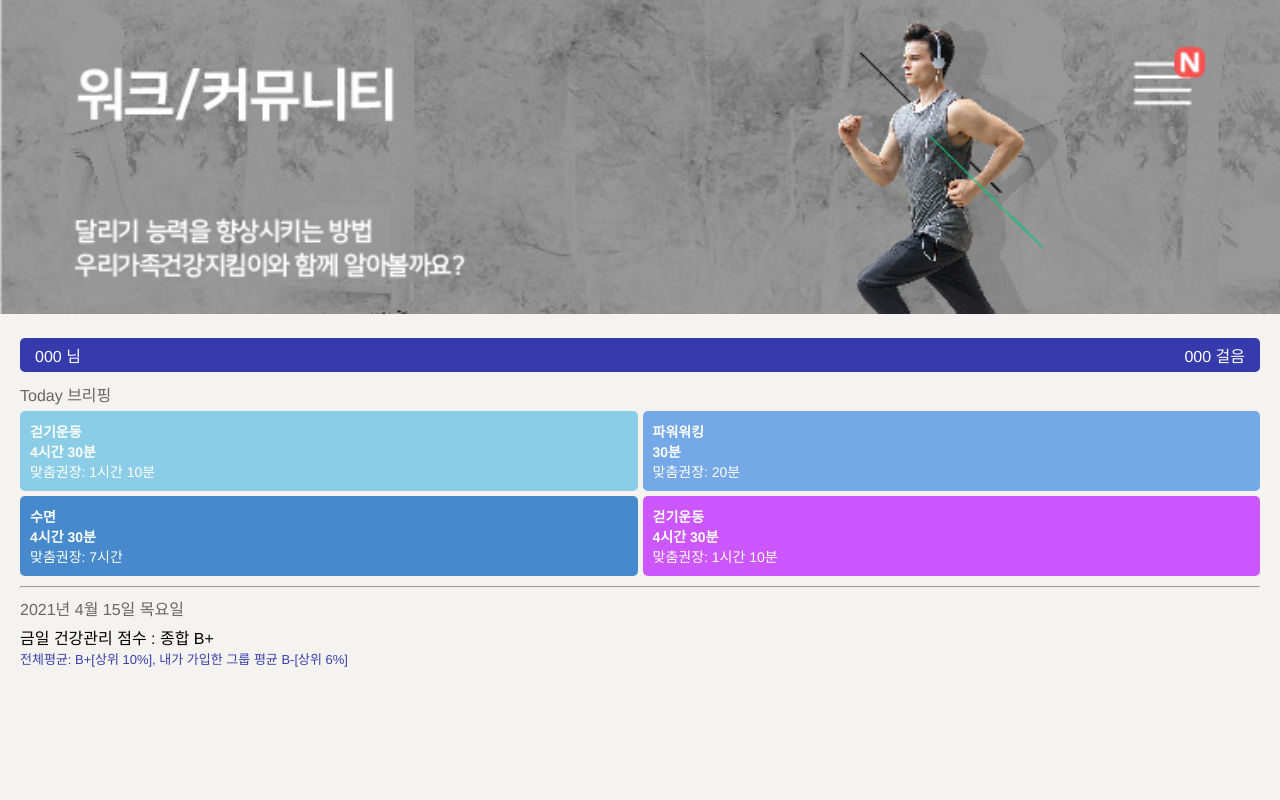
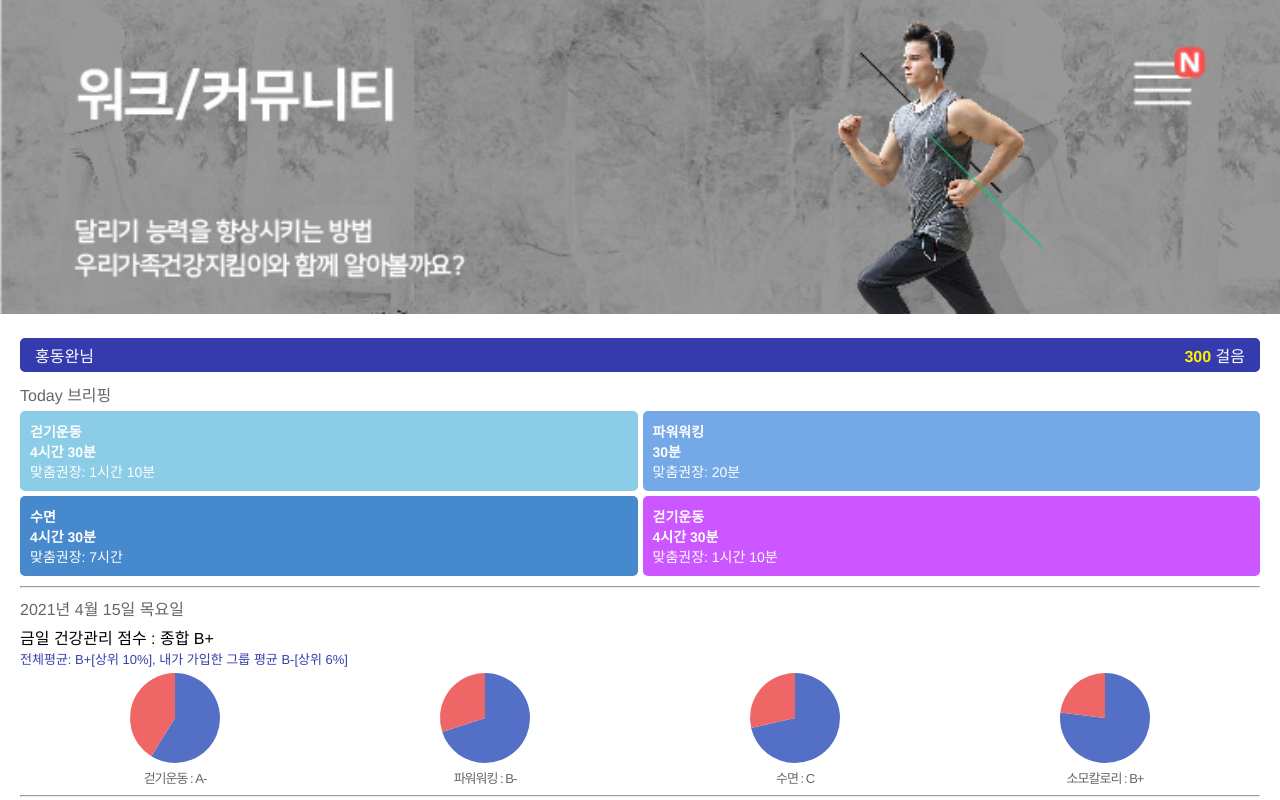
Before and after one commit to yechan0318/VueHealth, a Vue app: page /walk in a window 1280 px wide. Shown: the top 800 px of the page. Built offline with nearby package versions, Linux system fonts and the light colour scheme.

Commit message:
Added chart

```diff
--- a/package.json
+++ b/package.json
@@ -10,8 +10,10 @@
   "dependencies": {
     "axios": "^0.21.1",
     "core-js": "^3.6.5",
+    "echarts": "^5.0.2",
     "element-plus": "^1.0.2-beta.36",
     "vue": "^3.0.0",
+    "vue-echarts": "^6.0.0-rc.4",
     "vue-router": "^4.0.6",
     "vuex": "^3.6.2"
   },
--- a/public/index.html
+++ b/public/index.html
@@ -11,7 +11,7 @@
   </title>
 </head>
 
-<body style="background-color: #F4F3F0; margin:0">
+<body style="margin:0">
   <noscript>
     <strong>We're sorry but <%= htmlWebpackPlugin.options.title %> doesn't work properly without JavaScript enabled.
         Please enable it to continue.</strong>
--- /dev/null
+++ b/src/chart/Line.vue
@@ -0,0 +1,97 @@
+<template>
+  <v-chart class="chart" :option="option" />
+</template>
+
+<script>
+import { use } from "echarts/core";
+import { CanvasRenderer } from "echarts/renderers";
+import { LineChart } from "echarts/charts";
+import {
+  TitleComponent,
+  ToolboxComponent,
+  TooltipComponent,
+  GridComponent,
+  LegendComponent,
+} from "echarts/components";
+import VChart from "vue-echarts";
+import { ref, defineComponent } from "vue";
+
+use([
+  CanvasRenderer,
+  LineChart,
+  TitleComponent,
+  ToolboxComponent,
+  TooltipComponent,
+  LegendComponent,
+  GridComponent,
+]);
+
+export default defineComponent({
+  name: "HelloWorld",
+  components: {
+    VChart,
+  },
+  setup: () => {
+    const option = ref({
+      tooltip: {
+        trigger: "axis",
+      },
+      legend: {
+        data: ["걸음수", "파워워킹", "수면시간", "소모칼로리"],
+      },
+      grid: {
+        left: "3%",
+        right: "4%",
+        bottom: "3%",
+        containLabel: true,
+      },
+      xAxis: {
+        type: "category",
+        boundaryGap: false,
+        data: [
+          "1달전",
+          "3월 18일",
+          "3월 23일",
+          "3월 28일",
+          "4월 3일",
+          "5일전",
+          "4월 13일",
+        ],
+      },
+      yAxis: {
+        type: "value",
+      },
+      series: [
+        {
+          name: "걸음수",
+          type: "line",
+          data: [120, 232, 101, 134, 90, 230, 210],
+        },
+        {
+          name: "파워워킹",
+          type: "line",
+          data: [220, 332, 191, 234, 290, 330, 310],
+        },
+        {
+          name: "수면시간",
+          type: "line",
+          data: [150, 132, 201, 154, 190, 330, 410],
+        },
+        {
+          name: "소모칼로리",
+          type: "line",
+          data: [320, 132, 301, 334, 390, 330, 320],
+        },
+      ],
+    });
+
+    return { option };
+  },
+});
+</script>
+
+<style scoped>
+.chart {
+  height: 200px;
+}
+</style>
--- /dev/null
+++ b/src/chart/Pie.vue
@@ -0,0 +1,81 @@
+<template>
+  <v-chart class="chart" :option="option" />
+</template>
+
+<script>
+import { use } from "echarts/core";
+import { CanvasRenderer } from "echarts/renderers";
+import { PieChart } from "echarts/charts";
+import {
+  TitleComponent,
+  TooltipComponent,
+  LegendComponent,
+} from "echarts/components";
+import VChart from "vue-echarts";
+import { ref, defineComponent } from "vue";
+
+use([
+  CanvasRenderer,
+  PieChart,
+  TitleComponent,
+  TooltipComponent,
+  LegendComponent,
+]);
+
+export default defineComponent({
+  name: "HelloWorld",
+  props: ["seriesData", "seriesName"],
+  components: {
+    VChart,
+  },
+  setup: (props) => {
+    const option = ref({
+      tooltip: {
+        trigger: "item",
+        formatter: "{a} <br/>{b} : {c} ({d}%)",
+      },
+      color: [
+        "#5470c6",
+        "#ee6666",
+        "#91cc75",
+        "#fac858",
+        "#73c0de",
+        "#3ba272",
+        "#fc8452",
+        "#9a60b4",
+        "#ea7ccc",
+      ],
+      series: [
+        {
+          name: props.seriesName,
+          type: "pie",
+          radius: "90%",
+          center: ["50%", "50%"],
+          data: props.seriesData,
+          label: {
+            show: false,
+          },
+          labelLine: {
+            show: false,
+          },
+          emphasis: {
+            itemStyle: {
+              shadowBlur: 10,
+              shadowOffsetX: 0,
+              shadowColor: "rgba(0, 0, 0, 0.5)",
+            },
+          },
+        },
+      ],
+    });
+
+    return { option };
+  },
+});
+</script>
+
+<style scoped>
+.chart {
+  height: 100px;
+}
+</style>
--- a/src/page/Home.vue
+++ b/src/page/Home.vue
@@ -1,5 +1,5 @@
 <template>
-  <el-container>
+  <el-container class="homepageWrap">
     <el-main>
       <Title />
       <Point />
@@ -24,4 +24,7 @@ export default {
 </script>
 
 <style>
+.homepageWrap {
+  background-color: #f4f3f0;
+}
 </style>
--- a/src/page/Walk.vue
+++ b/src/page/Walk.vue
@@ -1,11 +1,13 @@
 <template>
-  <div>
+  <div class="walkpageWrap">
     <img src="@/assets/walkBanner.jpeg" style="width: 100%" />
     <el-container>
       <el-main>
         <el-row class="infoWalk p-5">
-          <el-col :span="12" class="pl-10">000 님</el-col>
-          <el-col :span="12" class="text-right pr-10">000 걸음</el-col>
+          <el-col :span="12" class="pl-10">홍동완님</el-col>
+          <el-col :span="12" class="text-right pr-10"
+            ><span class="stepText">300</span> 걸음</el-col
+          >
         </el-row>
 
         <div class="my-10">
@@ -51,6 +53,56 @@
           <div class="explainText">
             전체평균: B+[상위 10%], 내가 가입한 그룹 평균 B-[상위 6%]
           </div>
+
+          <el-row :gutter="0">
+            <el-col :span="6"
+              ><Pie
+                seriesName="걷기운동"
+                :seriesData="[
+                  { value: 20, name: '달성중' },
+                  { value: 14, name: '목표치' },
+                ]"
+              />
+              <div class="pieChartTitle">걷기운동 : A-</div></el-col
+            >
+            <el-col :span="6"
+              ><Pie
+                seriesName="파워워킹"
+                :seriesData="[
+                  { value: 7000, name: '달성중' },
+                  { value: 3000, name: '목표치' },
+                ]"
+              />
+              <div class="pieChartTitle">파워워킹 : B-</div></el-col
+            >
+            <el-col :span="6"
+              ><Pie
+                seriesName="수면"
+                :seriesData="[
+                  { value: 5, name: '수면시간' },
+                  { value: 2, name: '부족한 수면시간' },
+                ]"
+              />
+              <div class="pieChartTitle">수면 : C</div></el-col
+            >
+            <el-col :span="6"
+              ><Pie
+                seriesName="소모칼로리"
+                :seriesData="[
+                  { value: 10000, name: '달성중' },
+                  { value: 3000, name: '목표치' },
+                ]"
+              />
+              <div class="pieChartTitle">소모칼로리 : B+</div></el-col
+            >
+          </el-row>
+        </div>
+
+        <hr />
+        <div>
+          <div class="titleText">월간통계</div>
+          <br />
+          <Line />
         </div>
       </el-main>
     </el-container>
@@ -58,12 +110,32 @@
 </template>
 
 <script>
+import Pie from "../chart/Pie.vue";
+import Line from "../chart/Line.vue";
+
 export default {
   name: "Walk",
+  components: {
+    Pie,
+    Line,
+  },
 };
 </script>
 
 <style>
+.walkpageWrap {
+  background-color: white;
+}
+.pieChartTitle {
+  color: #666666;
+  text-align: center;
+  font-size: 13px;
+  letter-spacing: -1px;
+}
+.stepText {
+  color: #fff001;
+  font-weight: bold;
+}
 .titleText {
   color: #666666;
 }
```
Also changed, not shown: 1 other file (tests, documents, lock files or other folders).
